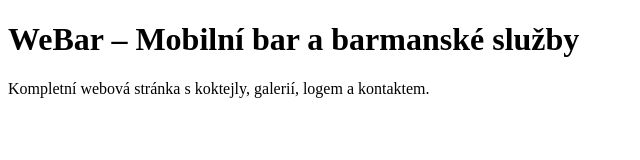
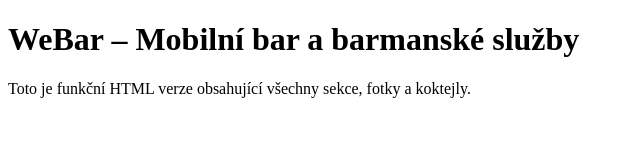
Before and after one commit to WeBar1/WeBar1, a plain HTML site: page index.html in a window 1280 px wide. Shown: the whole page, without its empty margins (0-640 px from the left). Drawn offline with Linux system fonts and the light colour scheme.

Commit message:
Add files via upload

```diff
--- a/index.html
+++ b/index.html
@@ -8,6 +8,6 @@
 </head>
 <body>
   <h1>WeBar – Mobilní bar a barmanské služby</h1>
-  <p>Kompletní webová stránka s koktejly, galerií, logem a kontaktem.</p>
+  <p>Toto je funkční HTML verze obsahující všechny sekce, fotky a koktejly.</p>
 </body>
 </html>
```
